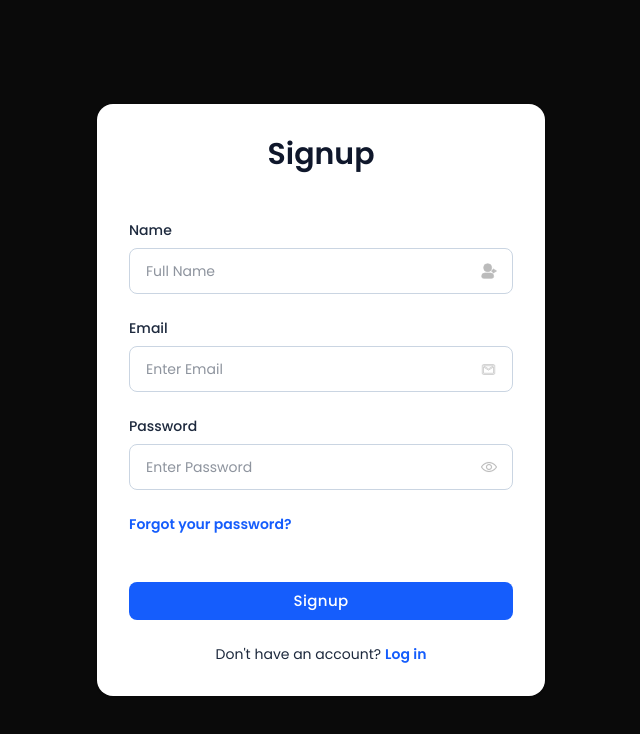
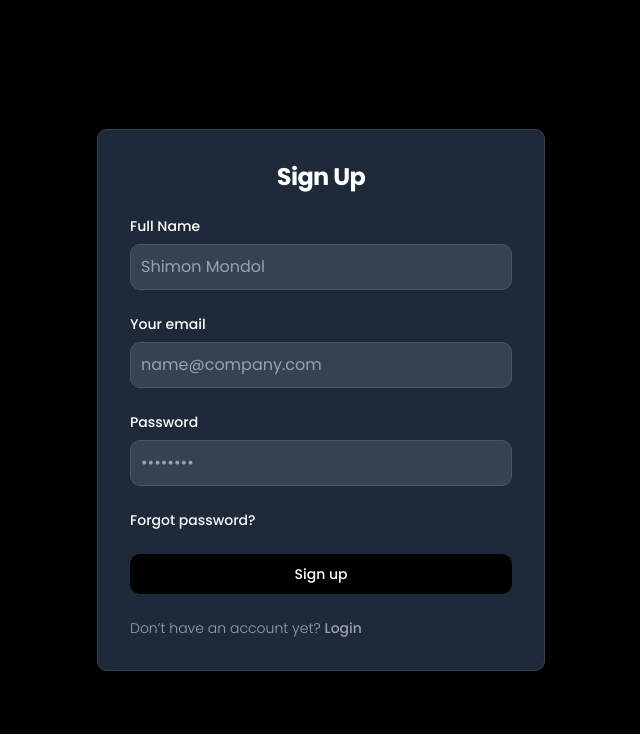
Before and after one commit to shimonmondol/Full-Stack-Ecommerce, a React (Vite) app in the folder client/: page /signup in a window 1280 px wide. Shown: the top 734 px of the page, without its empty margins (319-959 px from the left). Built offline with nearby package versions, Linux system fonts and the light colour scheme.

Commit message:
fifth-commit

```diff
--- a/client/package.json
+++ b/client/package.json
@@ -16,7 +16,7 @@
     "@radix-ui/react-navigation-menu": "^1.2.5",
     "@radix-ui/react-slot": "^1.1.2",
     "@tailwindcss/vite": "^4.0.14",
-    "axios": "^1.8.4",
+    "axios": "^1.9.0",
     "class-variance-authority": "^0.7.1",
     "clsx": "^2.1.1",
     "lucide-react": "^0.483.0",
--- a/client/src/App.jsx
+++ b/client/src/App.jsx
@@ -1,9 +1,6 @@
-import React from "react";
-import Navbar from "./components/navbar";
 import { ThemeProvider } from "@/components/theme-provider";
 import Banner from "./components/Banner";
 import Categories from "./components/Categories";
-import Footer from "./components/Footer";
 import Featherproduct from "./components/Featherproduct";
 const App = () => {
   return (
--- a/client/src/components/Navbar.jsx
+++ b/client/src/components/Navbar.jsx
@@ -118,10 +118,10 @@
 
                     <div className="flex flex-col gap-3">
                       <Button asChild variant="outline">
-                        <a href={auth.login.url}>{auth.login.title}</a>
+                        <Link to={auth.login.url}>{auth.login.title}</Link>
                       </Button>
                       <Button asChild>
-                        <a href={auth.signup.url}>{auth.signup.title}</a>
+                        <Link to={auth.signup.url}>{auth.signup.title}</Link>
                       </Button>
                     </div>
                   </div>
--- a/client/src/pages/Login.jsx
+++ b/client/src/pages/Login.jsx
@@ -1,103 +1,76 @@
 import React from "react";
-import { Link } from "react-router";
-import { MdEmail } from "react-icons/md";
 
 const Login = () => {
   return (
     <div>
-      <div className="bg-black">
-        <div className="min-h-screen flex flex-col items-center justify-center py-6 px-4">
-          <div className="max-w-md w-full">
-            <div className="p-8 rounded-2xl bg-white shadow">
-              <h2 className="text-slate-900 text-center text-3xl font-semibold">
-                Log in
-              </h2>
-              <form className="mt-12 space-y-6">
+      <section className="bg-gray-50 dark:bg-black">
+        <div className="flex flex-col items-center justify-center px-6 py-8 mx-auto md:h-screen lg:py-0">
+          <div className="w-full bg-white rounded-lg shadow dark:border md:mt-0 sm:max-w-md xl:p-0 dark:bg-gray-800 dark:border-gray-700">
+            <div className="p-6 space-y-4 md:space-y-6 sm:p-8">
+              <h1 className="text-2xl text-center font-bold leading-tight tracking-tight text-gray-900 md:text-2xl dark:text-white">
+                Login
+              </h1>
+              <form className="space-y-4 md:space-y-6" action="#">
                 <div>
-                  <label className="text-slate-800 text-sm font-medium mb-2 block">
-                    Email
+                  <label
+                    htmlFor="email"
+                    className="block mb-2 text-sm font-medium text-gray-900 dark:text-white"
+                  >
+                    Your email
                   </label>
-                  <div className="relative flex items-center">
                   <input
-                      name="Email"
-                      type="text"
+                    type="email"
+                    name="email"
+                    id="email"
+                    className="bg-gray-50 border border-gray-300 text-gray-900 rounded-lg focus:ring-primary-600 focus:border-primary-600 block w-full p-2.5 dark:bg-gray-700 dark:border-gray-600 dark:placeholder-gray-400 dark:text-white dark:focus:ring-blue-500 dark:focus:border-blue-500"
+                    placeholder="name@company.com"
                     required=""
-                      className="w-full text-slate-800 text-sm border border-slate-300 px-4 py-3 rounded-md outline-blue-600"
-                      placeholder="Enter Email"
                   />
-                    <svg
-                      className="w-20 h-20 absolute top-4 left-88 cursor-pointer"
-                      xmlns="http://www.w3.org/2000/svg"
-                      viewBox="0 0 128 128"
-                      fill="#bbb"
-                      stroke="#bbb"
-                    >
-                      <path
-                        fill="currentColor"
-                        d="M22 6c0-1.1-.9-2-2-2H4c-1.1 0-2 .9-2 2v12c0 1.1.9 2 2 2h16c1.1 0 2-.9 2-2zm-2 0l-8 5l-8-5zm0 12H4V8l8 5l8-5z"
-                      ></path>
-                    </svg>
-                  </div>
                 </div>
                 <div>
-                  <label className="text-slate-800 text-sm font-medium mb-2 block">
+                  <label
+                    htmlFor="password"
+                    className="block mb-2 text-sm font-medium text-gray-900 dark:text-white"
+                  >
                     Password
                   </label>
-                  <div className="relative flex items-center">
                   <input
+                    type="password"
                     name="password"
-                      type="password"
+                    id="password"
+                    placeholder="••••••••"
+                    className="bg-gray-50 border border-gray-300 text-gray-900 rounded-lg focus:ring-primary-600 focus:border-primary-600 block w-full p-2.5 dark:bg-gray-700 dark:border-gray-600 dark:placeholder-gray-400 dark:text-white dark:focus:ring-blue-500 dark:focus:border-blue-500"
                     required=""
-                      className="w-full text-slate-800 text-sm border border-slate-300 px-4 py-3 rounded-md outline-blue-600"
-                      placeholder="Enter Password"
                   />
-                    <svg
-                      xmlns="http://www.w3.org/2000/svg"
-                      fill="#bbb"
-                      stroke="#bbb"
-                      className="w-4 h-4 absolute right-4 cursor-pointer"
-                      viewBox="0 0 128 128"
+                </div>
+                <div className="flex items-center justify-between">
+                  <a
+                    href="#"
+                    className="text-sm font-medium text-primary-600 hover:underline dark:text-primary-500"
                   >
-                      <path
-                        d="M64 104C22.127 104 1.367 67.496.504 65.943a4 4 0 0 1 0-3.887C1.367 60.504 22.127 24 64 24s62.633 36.504 63.496 38.057a4 4 0 0 1 0 3.887C126.633 67.496 105.873 104 64 104zM8.707 63.994C13.465 71.205 32.146 96 64 96c31.955 0 50.553-24.775 55.293-31.994C114.535 56.795 95.854 32 64 32 32.045 32 13.447 56.775 8.707 63.994zM64 88c-13.234 0-24-10.766-24-24s10.766-24 24-24 24 10.766 24 24-10.766 24-24 24zm0-40c-8.822 0-16 7.178-16 16s7.178 16 16 16 16-7.178 16-16-7.178-16-16-16z"
-                        data-original="#000000"
-                      />
-                    </svg>
-                  </div>
-                </div>
-                <div className="flex flex-wrap items-center justify-between gap-4">
-                  <div className="text-sm">
-                    <a
-                      href="jajvascript:void(0);"
-                      className="text-blue-600 hover:underline font-semibold"
-                    >
-                      Forgot your password?
+                    Forgot password?
                   </a>
                 </div>
-                </div>
-                <div className="!mt-12">
                 <button
-                    type="button"
-                    className="w-full cursor-pointer py-2 px-4 text-[15px] font-medium tracking-wide rounded-md text-white bg-blue-600 hover:bg-blue-700 focus:outline-none"
+                  type="submit"
+                  className="w-full text-white bg-black cursor-pointer hover:bg-primary-700 focus:ring-4 focus:outline-none focus:ring-primary-300 font-medium rounded-lg text-sm px-5 py-2.5 text-center dark:bg-primary-600 dark:hover:bg-primary-700 dark:focus:ring-primary-800"
                 >
-                    Log in
+                  Login
                 </button>
-                </div>
-                <p className="text-slate-800 text-sm !mt-6 text-center">
-                  Don't have an account?
-                  <Link
-                    to="/signup"
-                    href="javascript:void(0);"
-                    className="text-blue-600 hover:underline ml-1 whitespace-nowrap font-semibold"
+                <p className="text-sm font-light text-gray-500 dark:text-gray-400">
+                  Don’t have an account yet?{" "}
+                  <a
+                    href="/signup"
+                    className="font-medium text-primary-600 hover:underline dark:text-primary-500"
                   >
-                    Sign Up
-                  </Link>
+                    Sign up
+                  </a>
                 </p>
               </form>
             </div>
           </div>
         </div>
-      </div>
+      </section>
     </div>
   );
 };
--- a/client/src/pages/Signup.jsx
+++ b/client/src/pages/Signup.jsx
@@ -1,129 +1,110 @@
-import React from "react";
-import { Link } from "react-router";
+import React, { useState } from "react";
+import axios from 'axios';
 
 const Signup = () => {
+
+  const [fullname, setFullname]= useState('')
+  const [email, setEmail]= useState('')
+  const [password, setPassword]= useState('')
+
+  const handlesignup =(e)=>{
+    e.preventDefault()
+    axios.post("http://localhost:3000/auth/signup",{
+      name: fullname,
+      email,
+      password
+    }).then ((res)=>{
+      console.log(res)
+    }).catch ((err)=>{
+      console.log(err)
+    })
+  }
   return (
     <div>
-      <div className="bg-dark">
-        <div className="min-h-screen flex flex-col items-center justify-center py-6 px-4">
-          <div className="max-w-md w-full">
-            <div className="p-8 rounded-2xl bg-white shadow">
-              <h2 className="text-slate-900 text-center text-3xl font-semibold">
-                Signup
-              </h2>
-              <form className="mt-12 space-y-6">
+      <section className="bg-white dark:bg-black">
+        <div className="flex flex-col items-center justify-center px-6 py-8 mx-auto md:h-screen lg:py-0">
+          <div className="w-full bg-white rounded-lg shadow dark:border md:mt-0 sm:max-w-md xl:p-0 dark:bg-gray-800 dark:border-gray-700">
+            <div className="p-6 space-y-4 md:space-y-6 sm:p-8">
+              <h1 className="text-2xl text-center font-bold leading-tight tracking-tight text-gray-900 md:text-2xl dark:text-white">
+                Sign Up
+              </h1>
+              <form onSubmit={handlesignup} className="space-y-4 md:space-y-6" action="#">
                 <div>
-                  <label className="text-slate-800 text-sm font-medium mb-2 block">
-                    Name
+                  <label
+                    htmlFor="email"
+                    className="block mb-2 text-sm font-medium text-gray-900 dark:text-white"
+                  >
+                    Full Name
                   </label>
-                  <div className="relative flex items-center">
-                    <input
-                      name="Full Name"
-                      type="text"
+                  <input onChange={(e)=>setFullname(e.target.value)}
+                    type="Full Name"
+                    name="name"
+                    id="name"
+                    className="bg-gray-50 border border-gray-300 text-gray-900 rounded-lg focus:ring-primary-600 focus:border-primary-600 block w-full p-2.5 dark:bg-gray-700 dark:border-gray-600 dark:placeholder-gray-400 dark:text-white dark:focus:ring-blue-500 dark:focus:border-blue-500"
+                    placeholder="Shimon Mondol"
                     required=""
-                      className="w-full text-slate-800 text-sm border border-slate-300 px-4 py-3 rounded-md outline-blue-600"
-                      placeholder="Full Name"
                   />
-                    <svg
-                      xmlns="http://www.w3.org/2000/svg"
-                      fill="#bbb"
-                      stroke="#bbb"
-                      className="w-4 h-4 absolute right-4 cursor-pointer"
-                      viewBox="0 0 24 24"
-                    >
-                      <circle cx={10} cy={7} r={6} data-original="#000000" />
-                      <path
-                        d="M14 15H6a5 5 0 0 0-5 5 3 3 0 0 0 3 3h12a3 3 0 0 0 3-3 5 5 0 0 0-5-5zm8-4h-2.59l.3-.29a1 1 0 0 0-1.42-1.42l-2 2a1 1 0 0 0 0 1.42l2 2a1 1 0 0 0 1.42 0 1 1 0 0 0 0-1.42l-.3-.29H22a1 1 0 0 0 0-2z"
-                        data-original="#000000"
-                      />
-                    </svg>
-                  </div>
                 </div>
                 <div>
-                  <label className="text-slate-800 text-sm font-medium mb-2 block">
-                    Email
+                  <label
+                    htmlFor="email"
+                    className="block mb-2 text-sm font-medium text-gray-900 dark:text-white"
+                  >
+                    Your email
                   </label>
-                  <div className="relative flex items-center">
-                    <input
-                      name="Email"
-                      type="text"
+                  <input onChange={(e)=>setEmail(e.target.value)}
+                    type="email"
+                    name="email"
+                    id="email"
+                    className="bg-gray-50 border border-gray-300 text-gray-900 rounded-lg focus:ring-primary-600 focus:border-primary-600 block w-full p-2.5 dark:bg-gray-700 dark:border-gray-600 dark:placeholder-gray-400 dark:text-white dark:focus:ring-blue-500 dark:focus:border-blue-500"
+                    placeholder="name@company.com"
                     required=""
-                      className="w-full text-slate-800 text-sm border border-slate-300 px-4 py-3 rounded-md outline-blue-600"
-                      placeholder="Enter Email"
                   />
-                    <svg
-                      className="w-20 h-20 absolute top-4 left-88 cursor-pointer"
-                      xmlns="http://www.w3.org/2000/svg"
-                      viewBox="0 0 128 128"
-                      fill="#bbb"
-                      stroke="#bbb"
-                    >
-                      <path
-                        fill="currentColor"
-                        d="M22 6c0-1.1-.9-2-2-2H4c-1.1 0-2 .9-2 2v12c0 1.1.9 2 2 2h16c1.1 0 2-.9 2-2zm-2 0l-8 5l-8-5zm0 12H4V8l8 5l8-5z"
-                      ></path>
-                    </svg>
-                  </div>
                 </div>
                 <div>
-                  <label className="text-slate-800 text-sm font-medium mb-2 block">
+                  <label
+                    htmlFor="password"
+                    className="block mb-2 text-sm font-medium text-gray-900 dark:text-white"
+                  >
                     Password
                   </label>
-                  <div className="relative flex items-center">
-                    <input
+                  <input onChange={(e)=>setPassword(e.target.value)}
+                    type="password"
                     name="password"
-                      type="password"
+                    id="password"
+                    placeholder="••••••••"
+                    className="bg-gray-50 border border-gray-300 text-gray-900 rounded-lg focus:ring-primary-600 focus:border-primary-600 block w-full p-2.5 dark:bg-gray-700 dark:border-gray-600 dark:placeholder-gray-400 dark:text-white dark:focus:ring-blue-500 dark:focus:border-blue-500"
                     required=""
-                      className="w-full text-slate-800 text-sm border border-slate-300 px-4 py-3 rounded-md outline-blue-600"
-                      placeholder="Enter Password"
                   />
-                    <svg
-                      xmlns="http://www.w3.org/2000/svg"
-                      fill="#bbb"
-                      stroke="#bbb"
-                      className="w-4 h-4 absolute right-4 cursor-pointer"
-                      viewBox="0 0 128 128"
+                </div>
+                <div className="flex items-center justify-between">
+                  <a
+                    href="#"
+                    className="text-sm font-medium text-primary-600 hover:underline dark:text-primary-500"
                   >
-                      <path
-                        d="M64 104C22.127 104 1.367 67.496.504 65.943a4 4 0 0 1 0-3.887C1.367 60.504 22.127 24 64 24s62.633 36.504 63.496 38.057a4 4 0 0 1 0 3.887C126.633 67.496 105.873 104 64 104zM8.707 63.994C13.465 71.205 32.146 96 64 96c31.955 0 50.553-24.775 55.293-31.994C114.535 56.795 95.854 32 64 32 32.045 32 13.447 56.775 8.707 63.994zM64 88c-13.234 0-24-10.766-24-24s10.766-24 24-24 24 10.766 24 24-10.766 24-24 24zm0-40c-8.822 0-16 7.178-16 16s7.178 16 16 16 16-7.178 16-16-7.178-16-16-16z"
-                        data-original="#000000"
-                      />
-                    </svg>
-                  </div>
-                </div>
-                <div className="flex flex-wrap items-center justify-between gap-4">
-                  <div className="text-sm">
-                    <a
-                      href="jajvascript:void(0);"
-                      className="text-blue-600 hover:underline font-semibold"
-                    >
-                      Forgot your password?
+                    Forgot password?
                   </a>
                 </div>
-                </div>
-                <div className="!mt-12">
                 <button
-                    type="button"
-                    className="w-full cursor-pointer py-2 px-4 text-[15px] font-medium tracking-wide rounded-md text-white bg-blue-600 hover:bg-blue-700 focus:outline-none"
+                  type="submit"
+                  className="w-full text-white bg-black cursor-pointer hover:bg-primary-700 focus:ring-4 focus:outline-none focus:ring-primary-300 font-medium rounded-lg text-sm px-5 py-2.5 text-center dark:bg-primary-600 dark:hover:bg-primary-700 dark:focus:ring-primary-800"
                 >
-                    Signup
+                  Sign up
                 </button>
-                </div>
-                <p className="text-slate-800 text-sm !mt-6 text-center">
-                  Don't have an account?
-                  <Link
-                    to="/login"
-                    href="javascript:void(0);"
-                    className="text-blue-600 hover:underline ml-1 whitespace-nowrap font-semibold cursor-pointer"
+                <p className="text-sm font-light text-gray-500 dark:text-gray-400">
+                  Don’t have an account yet?{" "}
+                  <a
+                    href="/login"
+                    className="font-medium text-primary-600 hover:underline dark:text-primary-500"
                   >
-                    Log in
-                  </Link>
+                    Login
+                  </a>
                 </p>
               </form>
             </div>
           </div>
         </div>
-      </div>
+      </section>
     </div>
   );
 };
```
Also changed, not shown: client/src/components/SingleProduct.jsx (+4 -3 lines), 1 other file (tests, documents, lock files or other folders). Lines whose indentation alone changed are shown as unchanged.
